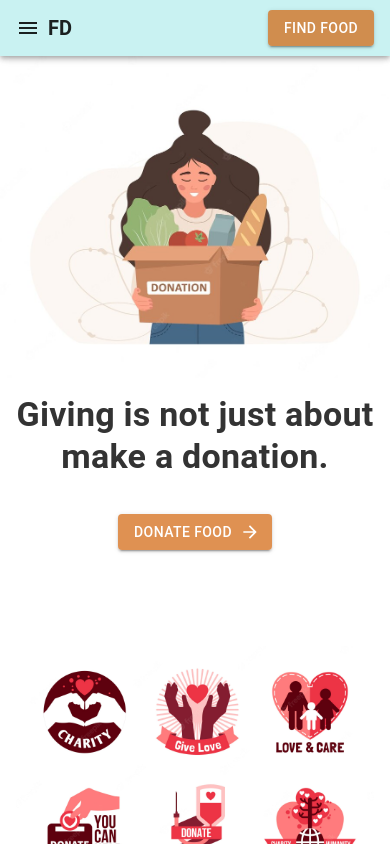
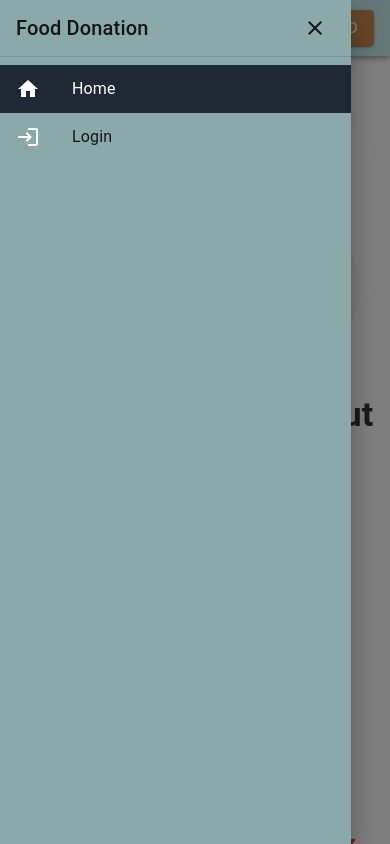
Before and after one commit to Arifur-Rahaman/zero-hunger-client, a React (Create React App) app: page / in a window 390 px wide. Both pictures are taken after a click on the button "menu". Shown: the top 844 px of the page. Built offline with nearby package versions, Linux system fonts and the light colour scheme.

Commit message:
Complete responsiveness

```diff
--- a/package.json
+++ b/package.json
@@ -16,6 +16,7 @@
     "formik": "^2.2.9",
     "react": "^18.2.0",
     "react-dom": "^18.2.0",
+    "react-icons": "^4.10.1",
     "react-redux": "^8.0.5",
     "react-router-dom": "^6.6.1",
     "react-scripts": "5.0.1",
--- a/src/components/AppBar.jsx
+++ b/src/components/AppBar.jsx
@@ -7,9 +7,12 @@
 import Menu from './Menu';
 import { signout } from '../features/auth/authSlice';
 import { useLocation } from 'react-router-dom';
+import MobileDrawer from './MobileDrawer';
+import { useState } from 'react';
 
 
 export default function AppBar() {
+    const [open, setOpen] = useState(false)
     const navigate = useNavigate()
     const dispatch = useDispatch()
     const { user } = useSelector(state => state.auth)
@@ -17,7 +20,6 @@
     const handleSignin = () => {
         navigate('/signin')
     }
-    console.log(location)
     const userItems = [
         {
             item: 'Profile',
@@ -49,18 +51,20 @@
                         edge="start"
                         color="inherit"
                         aria-label="menu"
-                        sx={{display: {sm:'none', margin:'0 8px 0 0', padding:'0'}}}
+                        onClick={()=>setOpen(prev=>!prev)}
+                        sx={{ display: { sm: 'none', margin: '0 8px 0 0', padding: '0' } }}
                     >
                         <MenuIcon />
                     </IconButton>
+                    <MobileDrawer open={open} setOpen={setOpen} />
                     <Typography
                         variant="h6"
                         component="div"
-                        onClick={()=>navigate('/')}
+                        onClick={() => navigate('/')}
                         sx={{
                             flex: 1,
                             fontWeight: '600',
-                            display:{xs:'none',sm:'block'}
+                            display: { xs: 'none', sm: 'block' }
                         }}
                     >
                         FOOD DONATION
@@ -68,17 +72,18 @@
                     <Typography
                         variant="h6"
                         component="div"
-                        onClick={()=>navigate('/')}
+                        onClick={() => navigate('/')}
                         sx={{
                             flex: 1,
                             fontWeight: '600',
-                            display:{sm:'none'}
+                            display: { sm: 'none' },
+                            cursor: 'pointer'
                         }}
                     >
                         FD
                     </Typography>
 
-                    <Box component='div' sx={{ ml: 'auto', display:{xs:'none', sm:'block'}}}>
+                    <Box component='div' sx={{ ml: 'auto', display: { xs: 'none', sm: 'block' } }}>
                         {
                             user
                                 ? (
--- /dev/null
+++ b/src/components/DrawerList.jsx
@@ -0,0 +1,131 @@
+import React from 'react';
+import {
+    List,
+    ListItem,
+    ListItemButton,
+    ListItemIcon,
+    ListItemText,
+} from '@mui/material'
+import VolunteerActivismIcon from '@mui/icons-material/VolunteerActivism';
+import HomeIcon from '@mui/icons-material/Home';
+import { Person2 } from '@mui/icons-material';
+import RequestPageIcon from '@mui/icons-material/RequestPage';
+import LoginIcon from '@mui/icons-material/Login';
+import LogoutIcon from '@mui/icons-material/Logout';
+import { useNavigate } from 'react-router-dom';
+import { useState } from 'react';
+import { useEffect } from 'react';
+import { useTheme } from '@mui/material/styles';
+import { useDispatch, useSelector } from 'react-redux';
+import { signout } from '../features/auth/authSlice';
+
+
+const DrawerList = ({ setOpen }) => {
+    const [selectedItem, setSelectedItem] = useState(0)
+    const navigate = useNavigate()
+    const theme = useTheme()
+    const dispatch = useDispatch()
+    const { user } = useSelector(state => state.auth)
+    const colorSecondary = theme.palette.secondary.main
+
+    useEffect(() => {
+        switch (window.location.pathname) {
+            case "/":
+                setSelectedItem(0)
+                break;
+            case "/urls":
+                setSelectedItem(1)
+                break;
+            default:
+                break;
+        }
+        // eslint-disable-next-line react-hooks/exhaustive-deps
+    }, [window.location.pathname])
+
+    let lists;
+    const authenticatedLists = [
+        {
+            text: 'Home',
+            icon: <HomeIcon/>,
+            onclick: () => navigate('/')
+        },
+        {
+            text: 'Profile',
+            icon: <Person2 />,
+            onclick: () => navigate('/profile')
+        },
+        {
+            text: 'Donation',
+            icon: < VolunteerActivismIcon />,
+            onclick: () => navigate('/donations')
+        },
+        {
+            text: 'Requests',
+            icon: <RequestPageIcon/>,
+            onclick: () => navigate('/requests')
+        },
+        {
+            text: 'Signout',
+            icon: <LogoutIcon/>,
+            onclick: () => {
+                dispatch(signout())
+                navigate('/')
+            }
+        }
+    ]
+
+    const unAuthenticatedList = [
+        {
+            text: 'Home',
+            icon: <HomeIcon/>,
+            onclick: () => navigate('/')
+        },
+        {
+            text: 'Login',
+            icon: <LoginIcon/>,
+            onclick: () => navigate('/signin')
+        },
+    ]
+    if(user){
+        lists = authenticatedLists
+    }
+    else{
+        lists = unAuthenticatedList
+    }
+
+    return (
+        <>
+            <List sx={{
+                // selected and (selected + hover) states
+                '&& .Mui-selected, && .Mui-selected:hover': {
+                    bgcolor: '#1f2936',
+                    '&, & .MuiListItemIcon-root': {
+                        color: 'primary.contrastText',
+                    },
+                },
+                // hover states
+                '& .MuiListItemButton-root:hover': {
+                    bgcolor: '#1f2936',
+                    '&, & .MuiListItemIcon-root': {
+                        color: 'primary.contrastText',
+                    },
+                },
+            }}>
+                {lists.map(({ text, icon, onclick }, index) => (
+                    <ListItem key={text} disablePadding selected={selectedItem === index}>
+                        <ListItemButton
+                            onClick={() => { onclick(); setSelectedItem(index); setOpen && setOpen(false) }}
+                        >
+                            <ListItemIcon sx={{ color: 'white' }}>
+                                {icon}
+                            </ListItemIcon>
+                            <ListItemText primary={text} />
+                        </ListItemButton>
+                    </ListItem>
+                ))}
+            </List>
+        </>
+    );
+};
+
+export default DrawerList;
--- a/src/components/FoodForm.jsx
+++ b/src/components/FoodForm.jsx
@@ -48,8 +48,6 @@
         area: '',
         location: ''
     })
-
-    console.log('error info', validtaionError)
     useEffect(() => {
         if (data) {
             setFoodInfo(data)
--- /dev/null
+++ b/src/components/MobileDrawer.jsx
@@ -0,0 +1,45 @@
+import { Divider, IconButton, Stack, SwipeableDrawer, Typography, Toolbar } from '@mui/material';
+import CloseIcon from '@mui/icons-material/Close';
+import { Link } from 'react-router-dom';
+import { useTheme } from '@mui/material/styles';
+import DrawerList from './DrawerList';
+
+const MobileDrawer = ({open, setOpen}) => {
+    const theme = useTheme()
+    const colorSecondary = theme.palette.secondary.dark
+    return (
+        <>
+            <SwipeableDrawer
+                anchor='left'
+                open={open}
+                onClose={() => setOpen(false)}
+                onOpen={() => setOpen(true)}
+                sx={{
+                    flexShrink: 0,
+                    [`& .MuiDrawer-paper`]: { boxSizing: 'border-box', backgroundColor: `${colorSecondary}`, color: 'secondary.contrastText' },
+                }}
+                PaperProps={{
+                    sx: { width: "90%" },
+                }}
+            >
+                <Toolbar sx={{ justifyContent: 'space-between' }}>
+                    <Link to={'/'} style={{ textDecoration: 'none' }}>
+                        <Stack direction={'row'} alignItems={'center'}>
+                            {/* <BiCollapse size={36} style={{ marginRight: '0.5rem', color: `${colorPrimary}` }} /> */}
+                            <Typography color={'secondary.contrastText'} variant="h6" component="div">
+                               Food Donation
+                            </Typography>
+                        </Stack>
+                    </Link>
+                    <IconButton onClick={() => setOpen(false)}>
+                        <CloseIcon sx={{ color: 'secondary.contrastText' }} />
+                    </IconButton>
+                </Toolbar>
+                <Divider />
+                <DrawerList setOpen={setOpen} />
+            </SwipeableDrawer>
+        </>
+    );
+};
+
+export default MobileDrawer;
--- a/src/components/Services.jsx
+++ b/src/components/Services.jsx
@@ -32,7 +32,7 @@
         <Grid item container spacing={6}>
           {
             cardData.map(element => (
-              <Grid item md={4}>
+              <Grid key={element.title} item md={4}>
                 <Paper>
                   <img src={element.image} alt='food_image' style={{ width: '100%', height: '300px', borderRadius: '4px 4px 0 0' }} />
                   <Box sx={{p:'16px'}}>
```
Also changed, not shown: 1 other file (tests, documents, lock files or other folders).
